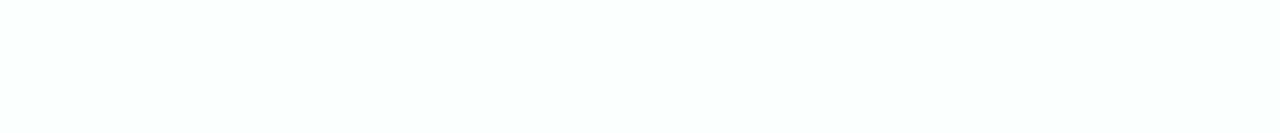
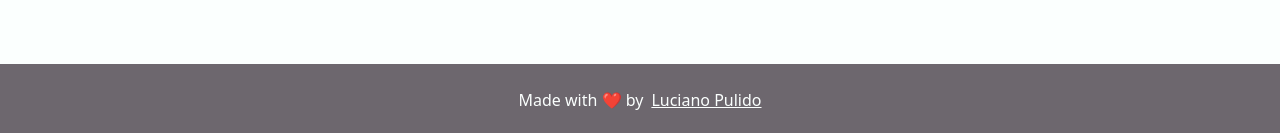
Before and after one commit to PulidoLuciano/sports-calendar, a Next.js app: page / in a window 1280 px wide. Shown: the part 904-1037 px from the top of the page. Before the commit the page ends 968 px from the top, so only its background shows below. Built offline with nearby package versions, Linux system fonts and the light colour scheme; no server answers; the database is empty.

Commit message:
Add footer

```diff
--- a/src/app/layout.js
+++ b/src/app/layout.js
@@ -1,6 +1,8 @@
 import LanguageProvider from "@/components/LanguageProvider";
 import "./globals.css";
 import ThemeProvider from "@/components/themeProvider";
+import Footer from "@/components/footer";
+import Header from "@/components/header";
 
 export const metadata = {
   title: "SportsCalendar",
@@ -13,7 +15,11 @@
       <body className="bg-white dark:bg-black">
         <LanguageProvider>
           <ThemeProvider>
-            {children}
+            <Header/>
+            <main className={`bg-white dark:bg-black scroll-smooth`}>
+              {children}
+            </main>
+            <Footer/>
           </ThemeProvider>
         </LanguageProvider>
       </body>
--- /dev/null
+++ b/src/components/footer.jsx
@@ -0,0 +1,10 @@
+import P from "./p";
+
+export default function Footer(){
+    return(
+        <footer className="bg-tertiary text-white flex justify-center gap-2 items-center">
+            <P text={"made"} className={"text-white py-6"}/>
+            <a href="https://github.com/PulidoLuciano" target="_blank" referrerPolicy="non-referrer" className="underline">Luciano Pulido</a>
+        </footer>
+    )
+}
--- a/src/components/themeProvider.jsx
+++ b/src/components/themeProvider.jsx
@@ -13,10 +13,7 @@
     return(
         <ThemeContext.Provider value={{theme, changeTheme}}>
             <div id="root" className={`${theme}`}>
-                <Header></Header>
-                <main className={`bg-white dark:bg-black scroll-smooth`}>
-                    {children}
-                </main>
+                {children}
             </div>
         </ThemeContext.Provider>
     )
--- a/src/utils/languages/english.js
+++ b/src/utils/languages/english.js
@@ -14,5 +14,6 @@
     step_three: "On the Google calendar page you will see on the lower left side a section called 'Other calendars' with a '+' next to it. Click on the '+'",
     step_four: "A list of options will open, click on the 'From URL' option.",
     step_five: "There you must paste the link (with right click and paste or Ctrl+V) and then press the 'Add calendar' button",
-    tutorial_two: "Congratulations! You are subscribed to your team calendar and you never will lost a game again."
+    tutorial_two: "Congratulations! You are subscribed to your team calendar and you never will lost a game again.",
+    made: "Made with ❤️ by"
 }
--- a/src/utils/languages/spanish.js
+++ b/src/utils/languages/spanish.js
@@ -14,5 +14,6 @@
     step_three: "En la página de google calendar verás al lado izquierdo inferior una sección llamada 'Otros calendarios' con un '+' al lado. Haz click sobre el '+'",
     step_four: "Se abrirá una lista de opciones, haz click sobre la opción 'Desde URL'.",
     step_five: "Allí deberás pegar el link (con click derecho y pegar o Ctrl+V) y luego pulsar el botón 'Añadir calendario'",
-    tutorial_two: "¡Felicidades! Estás suscrito al calendario de tu equipo y nunca más te perderás un partido."
+    tutorial_two: "¡Felicidades! Estás suscrito al calendario de tu equipo y nunca más te perderás un partido.",
+    made: "Hecho con ❤️ por "
 }
```
